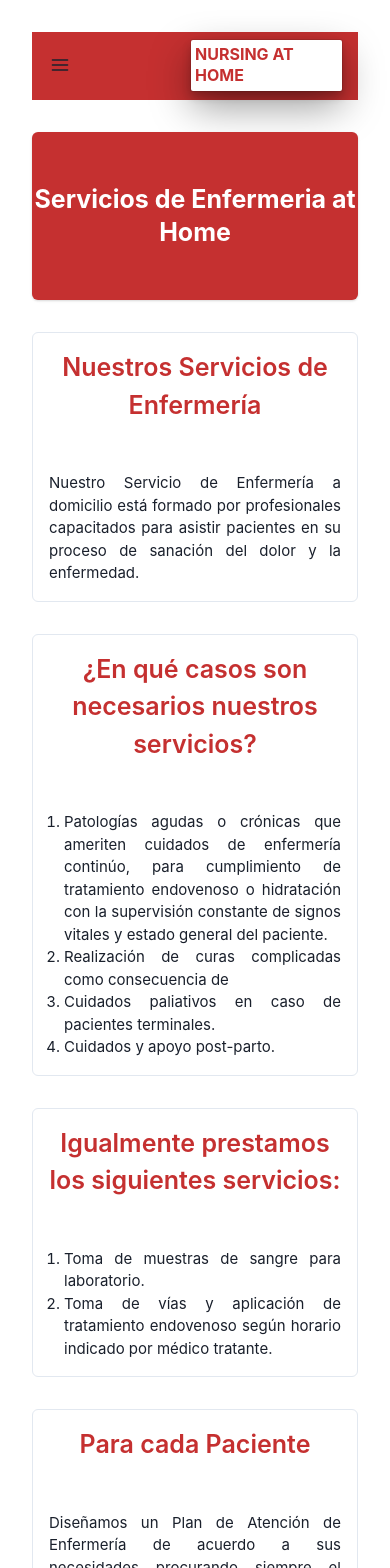
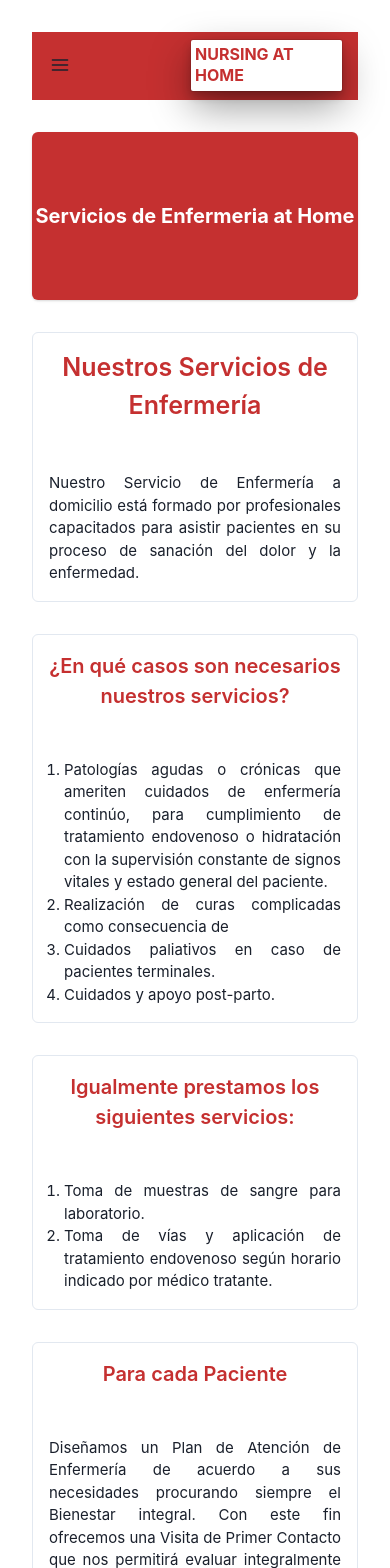
Before and after one commit to com2pa/frontEnd_Enfermeria, a React (Vite) app: page /services in a window 390 px wide. Shown: the top 1568 px of the page. Built offline with nearby package versions, Linux system fonts and the light colour scheme.

Commit message:
se añadio imagen e resposive

```diff
--- a/src/pages/Services.jsx
+++ b/src/pages/Services.jsx
@@ -1,6 +1,9 @@
 import {Box, Card, Flex, Heading, Image, ListItem, OrderedList, Text } from '@chakra-ui/react';
 import Menu from '../layout/Menu';
-import Enfermera from '../assets/Enfermera.jpg';
+import Servicio from '../assets/servicio.jpg';
+import Signos from '../assets/signos-vitales.jpg';
+import Sig from '../assets/signos.jpg';
+import Plan from '../assets/plan.png';
 import Footer from '../layout/Footer';
 export const Services = () => {
   return (
@@ -8,32 +11,32 @@ export const Services = () => {
       <Flex flexDir={"column"} gap={8} p={8} maxW="90rem" mx="auto">
         <Menu/>
         <Card h="20vh" bg="red.600" display="flex" alignItems={{base:'center',md:'center'}} textAlign={{base:'center',md:'center'}} justifyContent={{base:'center',md:'center'}}>
-          <Heading color="white" fontSize={{base:'25',sm:'30',md:'35',lg:'40',xl:'45'}} > Servicios de Enfermeria at Home</Heading>
+          <Heading color="white" fontSize={{base:'20',sm:'25',md:'25',lg:'25',xl:'45'}} > Servicios de Enfermeria at Home</Heading>
         </Card>
         <Flex gap={4} flexDir={{ base: 'column', md: 'row', }}>
           <Card variant="outline" w="100%" justifyContent={{lg:'center'}} >
             <Flex flexDir="column" p={4}  gap="3rem">
-              <Text color="red.600"   fontWeight="600" fontSize={{ base: 25, md: 30,lg:40,xl:45,}}textAlign={{base:'center', md:'center',lg:'center'}} >
+              <Text color="red.600"   fontWeight="600" fontSize={{ base: 25, md: 25,lg:25,xl:45,}}textAlign={{base:'center', md:'center',lg:'center'}} >
                 Nuestros Servicios de Enfermería
               </Text>
-              <Text fontSize={{ base: 15, md: 20 ,lg:25,xl:30}}textAlign={{base:'justify', md:'justify',lg:'justify',xl:'justify'}}>
+              <Text fontSize={{ base: 15, md: 15 ,lg:15,xl:30}}textAlign={{base:'justify', md:'justify',lg:'justify',xl:'justify'}}>
               Nuestro Servicio de Enfermería a domicilio está formado por profesionales
               capacitados para asistir pacientes en su proceso de sanación del dolor y la enfermedad.
               </Text>
             </Flex>
           </Card>
           <Card variant="outline" width="100%" height="30rem" display={{base: 'none', md: 'block'}}>
-            <Image src={Enfermera} alt="cerrar-equipo-listo-trabajar" height="100%" objectFit="cover" w="100%"  />
+            <Image src={Servicio} alt="cerrar-equipo-listo-trabajar" height="100%" objectFit="cover" w="100%"  />
           </Card>
         </Flex>
         <Box>
           <Flex gap={4} flexDir={{ base: 'column', md: 'row', }} justifyContent={{lg:'center'}}>
             <Card variant="outline" w="100%" >
               <Flex flexDir="column" p={4}  gap="3rem">
-                <Text color="red.600" fontSize={{ base: 25, md: 30,lg:40,xl:45}}textAlign={{base:'center', md:'center',lg:'center',xl:45}} fontWeight="600">
+                <Text color="red.600" fontSize={{ base: 20, md: 20,lg:25,xl:45}}textAlign={{base:'center', md:'center',lg:'center',xl:45}} fontWeight="600">
                   ¿En qué casos son necesarios nuestros servicios?
                 </Text>
-                <Text fontSize={{ base: 15, md: 20 ,lg:25,xl:30}} textAlign={{base:'justify', md:'justify',lg:'justify',xl:'justify'}}>
+                <Text fontSize={{ base: 15, md: 15 ,lg:15,xl:30}} textAlign={{base:'justify', md:'justify',lg:'justify',xl:'justify'}}>
                   <OrderedList>
                     <ListItem>Patologías agudas o crónicas que ameriten cuidados de enfermería continúo,
                     para cumplimiento de tratamiento endovenoso o hidratación con la supervisión
@@ -49,7 +52,7 @@ export const Services = () => {
               </Flex>
             </Card>
             <Card variant="outline" width="100%" height="auto" display={{base: 'none', md: 'block',lg:'block'}}>
-              <Image src={Enfermera} alt="cerrar-equipo-listo-trabajar" height="100%" objectFit="cover" w="100%"  />
+              <Image src={Sig} alt="cerrar-equipo-listo-trabajar" height="100%" objectFit="cover" w="100%"  />
             </Card>
           </Flex>
         </Box>
@@ -57,10 +60,10 @@ export const Services = () => {
           <Flex gap={4} flexDir={{ base: 'column', md: 'row', }} >
             <Card variant="outline" w="100%" justifyContent={{lg:'center'}}>
               <Flex flexDir="column" p={4}  gap="3rem">
-                <Text color="red.600" fontSize={{ base: 25, md: 30,lg:40,xl:45}}textAlign={{base:'center', md:'center',lg:'center',xl:'center'}} fontWeight="600">
+                <Text color="red.600" fontSize={{base: 20, md: 20,lg:25,xl:45}}textAlign={{base:'center', md:'center',lg:'center',xl:'center'}} fontWeight="600">
                   Igualmente prestamos los siguientes servicios:
                 </Text>
-                <Text fontSize={{ base: 15, md: 20 ,lg:25,xl:30}} textAlign={{base:'justify', md:'justify',lg:'justify',xl:'justify'}}>
+                <Text fontSize={{ base: 15, md: 15 ,lg:15,xl:30}} textAlign={{base:'justify', md:'justify',lg:'justify',xl:'justify'}}>
                   <OrderedList>
                     <ListItem>Toma de muestras de sangre para laboratorio.</ListItem>
                     <ListItem>Toma de vías y aplicación de tratamiento endovenoso según horario indicado por médico tratante.</ListItem>
@@ -69,7 +72,7 @@ export const Services = () => {
               </Flex>
             </Card>
             <Card variant="outline" width="100%" height="30rem" display={{base: 'none', md: 'block'}}>
-              <Image src={Enfermera} alt="cerrar-equipo-listo-trabajar" height="100%" objectFit="cover" w="100%"  />
+              <Image src={Signos} alt="cerrar-equipo-listo-trabajar" height="100%" objectFit="cover" w="100%"  />
             </Card>
           </Flex>
         </Box>
@@ -77,10 +80,10 @@ export const Services = () => {
           <Flex gap={4} flexDir={{ base: 'column', md: 'row', }}>
             <Card variant="outline" w="100%"  justifyContent={{lg:'center'}}>
               <Flex flexDir="column" p={4}  gap="3rem">
-                <Text color="red.600" fontSize={{ base: 25, md: 30,lg:40,xl:45}}textAlign={{base:'center', md:'center',lg:'center',xl:'center'}} fontWeight="600">
+                <Text color="red.600" fontSize={{base: 20, md: 20,lg:25,xl:45}}textAlign={{base:'center', md:'center',lg:'center',xl:'center'}} fontWeight="600">
                   Para cada Paciente
                 </Text>
-                <Text fontSize={{ base: 15, md: 20 ,lg:25,xl:'30'}} textAlign={{base:'justify', md:'justify',lg:'justify',xl:'justify'}}>
+                <Text fontSize={{ base: 15, md: 15 ,lg:15,xl:30}} textAlign={{base:'justify', md:'justify',lg:'justify',xl:'justify'}}>
                 Diseñamos un Plan de Atención de Enfermería de acuerdo a sus necesidades procurando siempre
                 el Bienestar integral.
                 Con este fin ofrecemos una Visita de Primer Contacto que
@@ -90,7 +93,7 @@ export const Services = () => {
               </Flex>
             </Card>
             <Card variant="outline" width="100%" height="30rem" display={{base: 'none', md: 'block'}}>
-              <Image src={Enfermera} alt="cerrar-equipo-listo-trabajar" height="100%" objectFit="cover" w="100%"  />
+              <Image src={Plan} alt="cerrar-equipo-listo-trabajar" height="100%" objectFit="cover" w="100%"  />
             </Card>
           </Flex>
         </Box>
```
